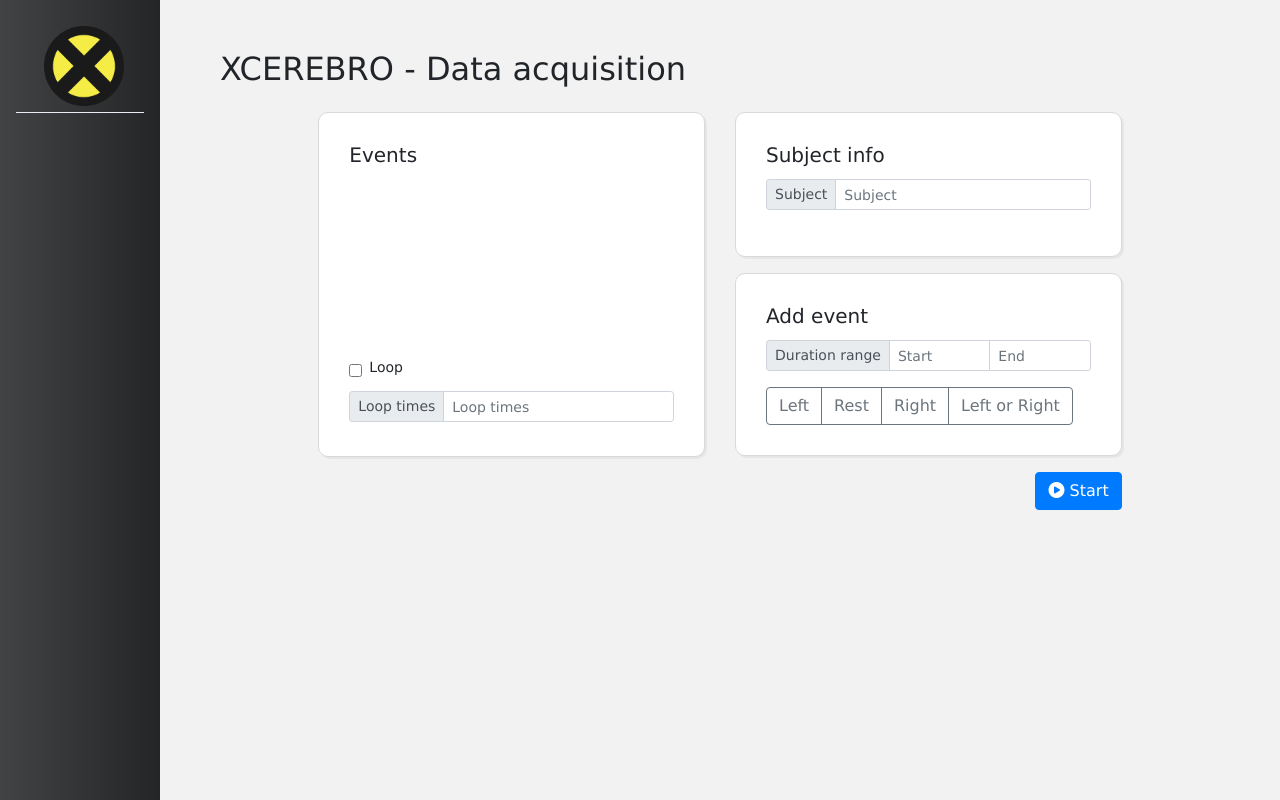
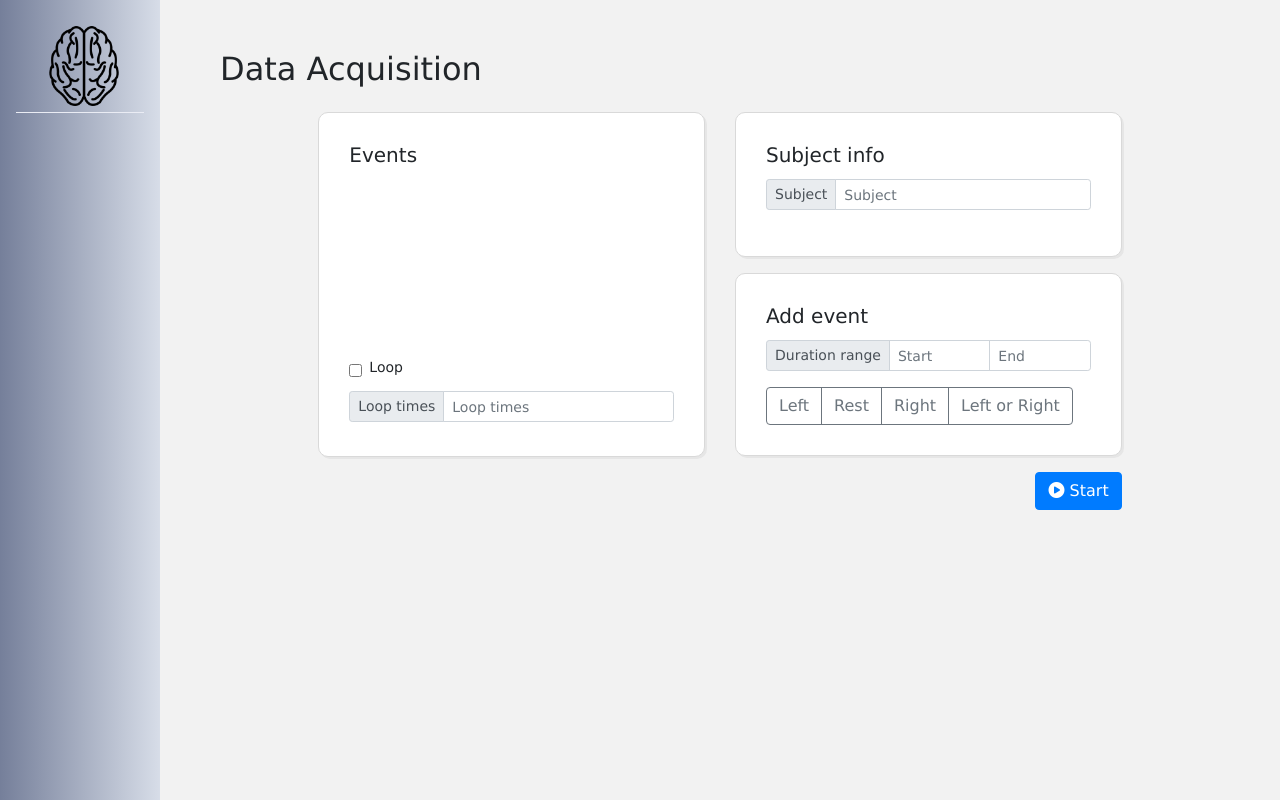
Before and after one commit to mauricio-ms/xcerebro, a website: page data-acquisition/views/index.html in a window 1280 px wide. Drawn offline with nearby package versions, Linux system fonts and the light colour scheme; no server answers.

Commit message:
Layout of page updated.

```diff
--- a/data-acquisition/package.json
+++ b/data-acquisition/package.json
@@ -1,5 +1,5 @@
 {
-  "name": "xcerebro-data-acquisition",
+  "name": "data-acquisition",
   "version": "1.0.0",
   "private": true,
   "scripts": {
--- a/data-acquisition/public/css/style.css
+++ b/data-acquisition/public/css/style.css
@@ -13,9 +13,9 @@ body {
   left: 0;
   overflow-x: hidden;
   padding-top: 20px;
-  background: #232526;  /* fallback for old browsers */
-  background: -webkit-linear-gradient(to right, #414345, #232526);  /* Chrome 10-25, Safari 5.1-6 */
-  background: linear-gradient(to right, #414345, #232526); /* W3C, IE 10+/ Edge, Firefox 16+, Chrome 26+, Opera 12+, Safari 7+ */
+  background: #757F9A;
+  background: -webkit-linear-gradient(to left, #D7DDE8, #757F9A);
+  background: linear-gradient(to left, #D7DDE8, #757F9A);
 }
 
 .sidebar a {
--- a/data-acquisition/views/index.html
+++ b/data-acquisition/views/index.html
@@ -2,11 +2,11 @@
 <html lang="en">
 
 <head>
-    <title>XCEREBRO</title>
+    <title>Data Acquisition</title>
     <meta charset="utf-8">
     <meta http-equiv="X-UA-Compatible" content="IE=edge">
     <meta name="viewport" content="width=device-width, initial-scale=1, shrink-to-fit=no">
-    <meta name="description" content="Data acquisition for the XCEREBRO device.">
+    <meta name="description" content="Data Acquisition.">
     <meta name="author" content="Maurício Mussatto Scopel">
 
     <!-- Favicon -->
@@ -42,13 +42,13 @@
 
 <div class="sidebar">
     <a class="d-flex justify-content-center" href="/">
-        <img src="/img/xmen.png" alt="X-Men logo" width="80px">
+        <img src="/img/logo.png" alt="Logo" width="80px">
     </a>
     <hr class="sidebar-divider my-0">
 </div>
 
 <div class="main">
-    <h2>XCEREBRO - Data acquisition</h2>
+    <h2>Data Acquisition</h2>
     <br/>
     <div class="container">
         <div class="row justify-content-sm-center">
@@ -139,7 +139,7 @@
         <div class="modal-dialog modal-lg" role="document">
             <div class="modal-content">
                 <div class="modal-header">
-                    <h5 id="data-acquisition-modal-title" class="modal-title">Data acquisition</h5>
+                    <h5 id="data-acquisition-modal-title" class="modal-title">Data Acquisition</h5>
                 </div>
                 <div class="modal-body">
                     <div class="row justify-content-sm-center">
```
Also changed, not shown: data-acquisition/README.md, data-acquisition/public/img/logo.png (added), data-acquisition/public/img/xmen.png (deleted), 1 other file.
